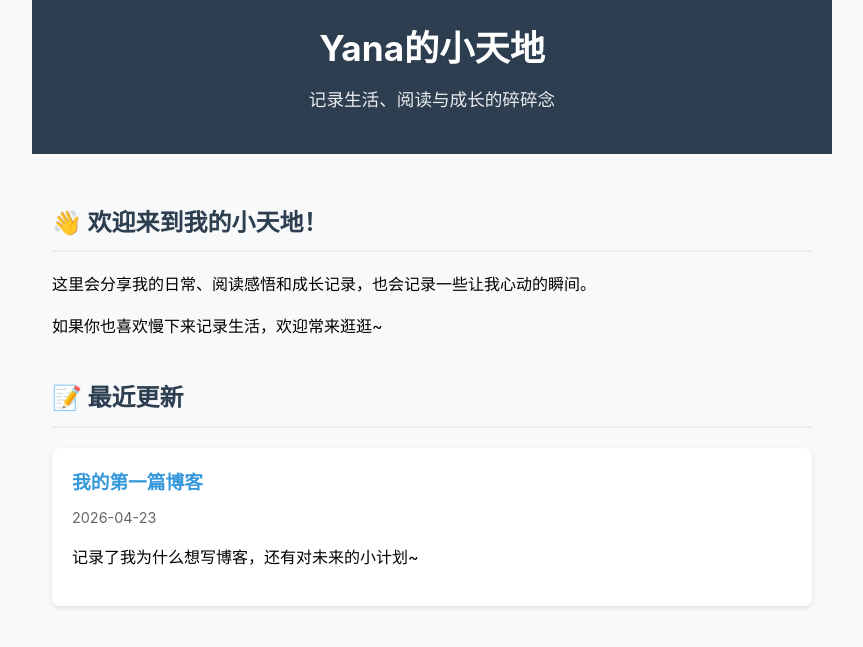
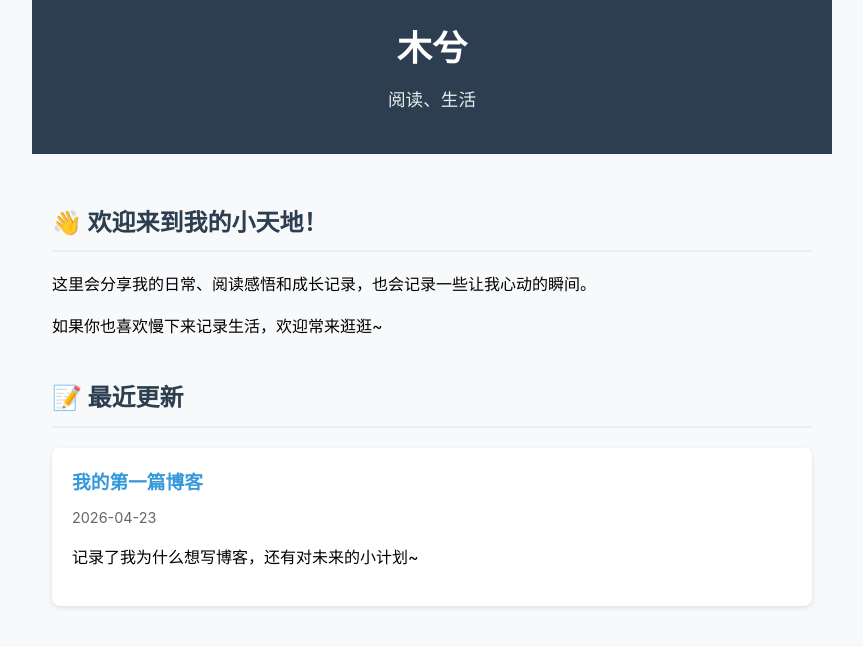
Before and after one commit to Olive-Yana/Olive-Yana.github.io, a plain HTML site: page index.html in a window 1280 px wide. Shown: the part 149-796 px from the top of the page, without its empty margins (208-1071 px from the left). Drawn offline with Linux system fonts and the light colour scheme.

Commit message:
Update index.html

```diff
--- a/index.html
+++ b/index.html
@@ -84,8 +84,8 @@
     <div class="header">
         <!-- 头像：把src改成你的图片地址，比如上传到仓库的assets文件夹里 -->
         <img class="avatar" src="https://github.com/Olive-Yana.png" alt="Yana的头像">
-        <h1>Yana的小天地</h1>
-        <p>记录生活、阅读与成长的碎碎念</p>
+        <h1>木兮</h1>
+        <p>阅读、生活</p>
     </div>
 
     <!-- 主体内容 -->
```
